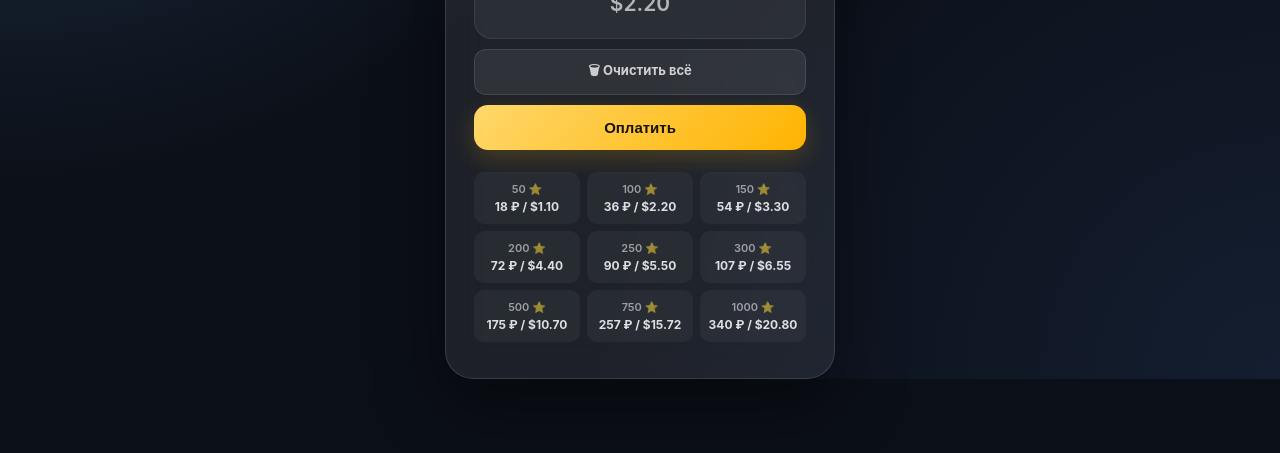
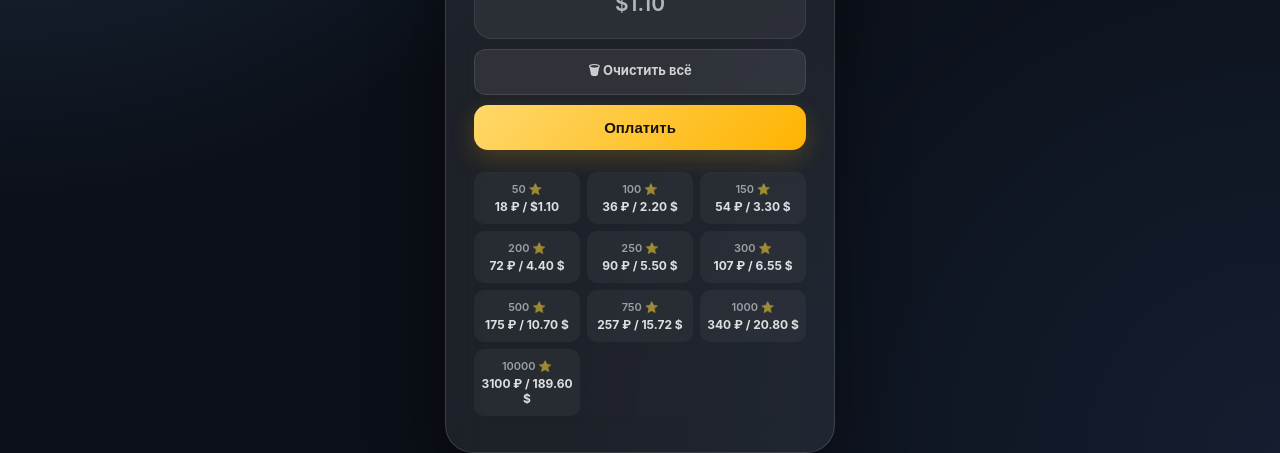
Before and after one commit to pandaka720-max/flugerbot-shop, a website: page index.html in a window 1280 px wide. Shown: the part 501-954 px from the top of the page. Before the commit the page ends 880 px from the top, so only its background shows below. Drawn offline with Linux system fonts and the light colour scheme.

Commit message:
Update pricing and input values in index.html

```diff
--- a/index.html
+++ b/index.html
@@ -687,7 +687,7 @@
             min="50"
             max="10000"
             step="1"
-            value="100"
+            value="50"
             placeholder="Введите количество"
             oninput="calculate()"
             onkeydown="if(event.key === 'Enter') calculate()"
@@ -708,12 +708,12 @@
 
 
         <div id="result" class="result">
-            36 <small>₽</small>
+            18 <small>₽</small>
         </div>
 
 
         <div id="resultUSD" class="result-usd">
-            $2.20
+             1.10 $
         </div>
 
     </div>
@@ -792,35 +792,39 @@
         </button>
         <button type="button" class="price-item" onclick="setStars(100)">
             <span>100 ⭐️</span>
-            <strong>36 ₽ / $2.20</strong>
+            <strong>36 ₽ / 2.20 $</strong>
         </button>
         <button type="button" class="price-item" onclick="setStars(150)">
             <span>150 ⭐️</span>
-            <strong>54 ₽ / $3.30</strong>
+            <strong>54 ₽ / 3.30 $</strong>
         </button>
         <button type="button" class="price-item" onclick="setStars(200)">
             <span>200 ⭐️</span>
-            <strong>72 ₽ / $4.40</strong>
+            <strong>72 ₽ / 4.40 $</strong>
         </button>
         <button type="button" class="price-item" onclick="setStars(250)">
             <span>250 ⭐️</span>
-            <strong>90 ₽ / $5.50</strong>
+            <strong>90 ₽ / 5.50 $</strong>
         </button>
         <button type="button" class="price-item" onclick="setStars(300)">
             <span>300 ⭐️</span>
-            <strong>107 ₽ / $6.55</strong>
+            <strong>107 ₽ / 6.55 $</strong>
         </button>
         <button type="button" class="price-item" onclick="setStars(500)">
             <span>500 ⭐️</span>
-            <strong>175 ₽ / $10.70</strong>
+            <strong>175 ₽ / 10.70 $</strong>
         </button>
         <button type="button" class="price-item" onclick="setStars(750)">
             <span>750 ⭐️</span>
-            <strong>257 ₽ / $15.72</strong>
+            <strong>257 ₽ / 15.72 $</strong>
         </button>
         <button type="button" class="price-item" onclick="setStars(1000)">
             <span>1000 ⭐️</span>
-            <strong>340 ₽ / $20.80</strong>
+            <strong>340 ₽ / 20.80 $</strong>
+        </button>
+               <button type="button" class="price-item" onclick="setStars(1000)">
+            <span>10000 ⭐️</span>
+            <strong>3100 ₽ / 189.60 $</strong>
         </button>
     </div>
 
```
